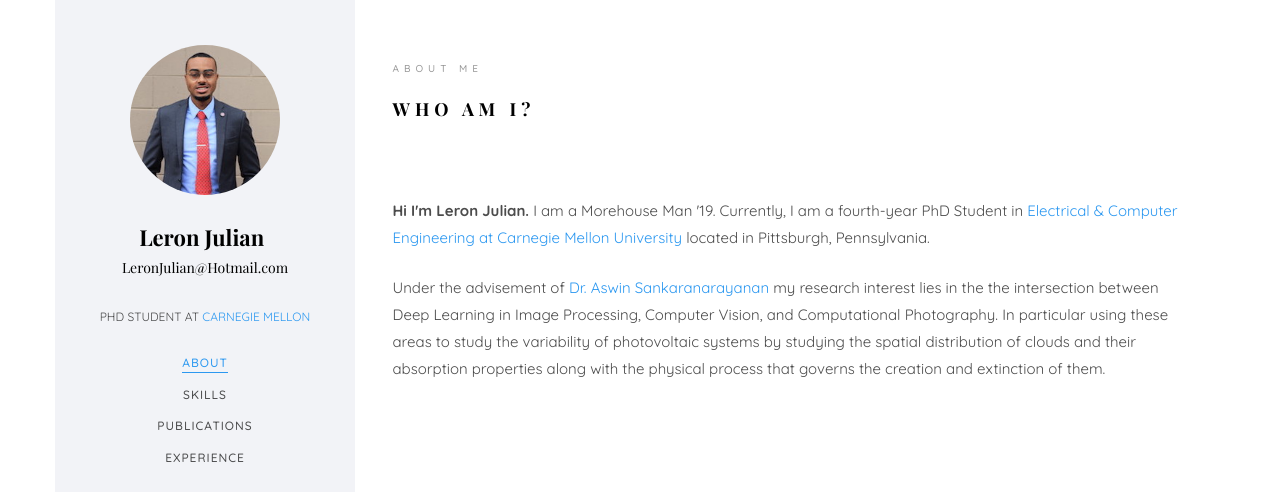
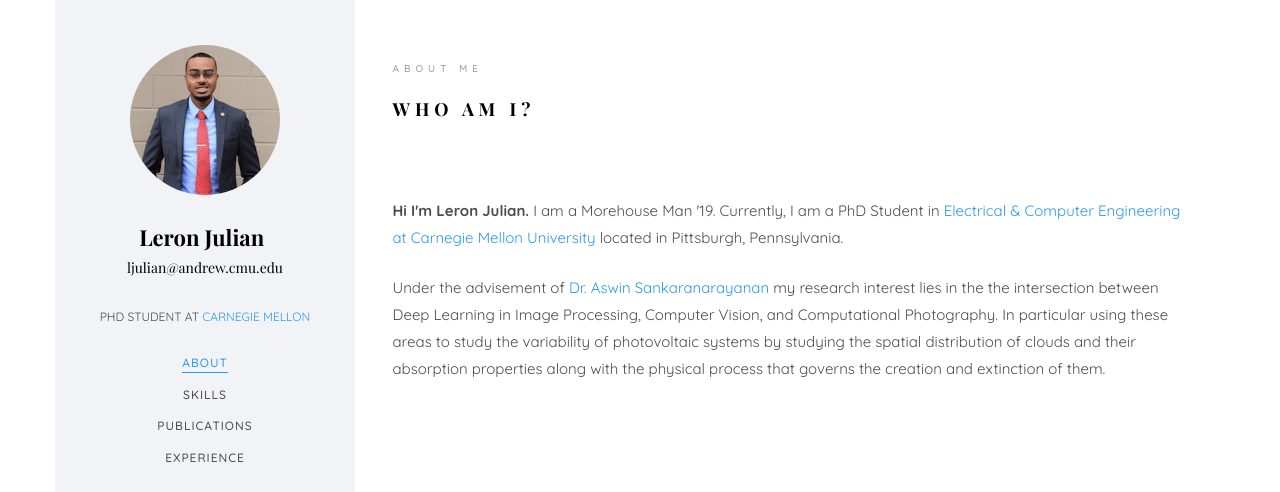
Before and after one commit to leronjulian/leronjulian.github.io, a plain HTML site: page index.html in a window 1280 px wide. Shown: the top 492 px of the page. Drawn offline with nearby package versions, Linux system fonts and the light colour scheme; files whose address does not match are found by name; a web font is replaced by a local one.

Commit message:
Update index.html

```diff
--- a/index.html
+++ b/index.html
@@ -58,7 +58,7 @@
 			<div class="text-center">
 				<div class="author-img" style="background-image: url(images/leron.JPG);"></div>
 				<h1 id="colorlib-logo"><a href="index.html">Leron Julian</a></h1>
-				<h5>LeronJulian@Hotmail.com</h5>
+				<h5>ljulian@andrew.cmu.edu</h5>
 				<span class="position">PhD Student at <a href="https://www.ece.cmu.edu/" target="_blank">Carnegie Mellon</a></a></span>
 			</div>
 			<nav id="colorlib-main-menu" role="navigation" class="navbar">
@@ -95,7 +95,7 @@
 									<div class="about-desc">
 										<span class="heading-meta">About Me</span>
 										<h2 class="colorlib-heading">Who Am I?</h2>
-										<p><strong>Hi I'm Leron Julian.</strong> I am a Morehouse Man '19. Currently, I am a fourth-year PhD Student in <a href="https://www.ece.cmu.edu/" target="_blank">Electrical & Computer Engineering at Carnegie Mellon University</a> located in Pittsburgh, Pennsylvania.</p>
+										<p><strong>Hi I'm Leron Julian.</strong> I am a Morehouse Man '19. Currently, I am a PhD Student in <a href="https://www.ece.cmu.edu/" target="_blank">Electrical & Computer Engineering at Carnegie Mellon University</a> located in Pittsburgh, Pennsylvania.</p>
 										<p>Under the advisement of <a href="https://users.ece.cmu.edu/~saswin/" target="_blank">Dr. Aswin Sankaranarayanan </a> my research interest lies in the the intersection between Deep Learning in Image Processing,
 											Computer Vision, and Computational Photography. In particular using these areas to study the variability
 											of photovoltaic systems by studying the spatial distribution of clouds and their absorption properties
```
